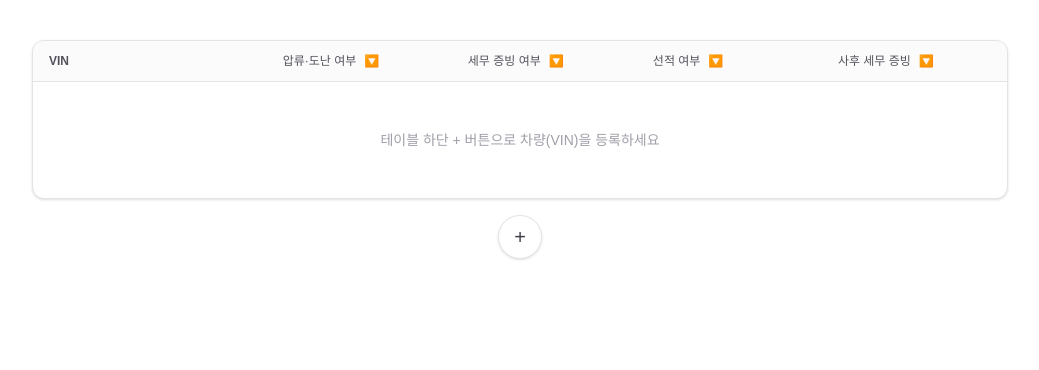
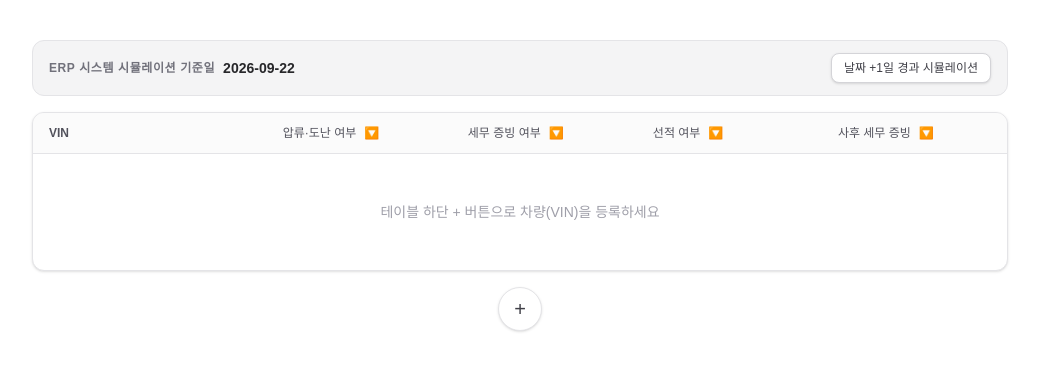
Before and after one commit to aiden0413/erp-task, a Next.js app: page / in a window 1280 px wide. Shown: the top 370 px of the page, without its empty margins (120-1159 px from the left). Built offline with nearby package versions, Linux system fonts and the light colour scheme.

Commit message:
날짜변경 및 기한초과 추가

```diff
--- a/app/components/VehicleTable.tsx
+++ b/app/components/VehicleTable.tsx
@@ -4,7 +4,6 @@ import { ColumnFilter } from "@/app/components/ColumnFilter";
 import { StatusBadge } from "@/app/components/StatusBadge";
 import {
   deadlineText,
-  postEvidenceView,
   seizureTheftView,
   shipmentView,
   taxEvidenceView,
@@ -37,6 +36,7 @@ export const filterColumns = [
       { label: "완비", value: "complete" },
       { label: "미비", value: "incomplete" },
       { label: "해당없음", value: "not_applicable" },
+      { label: "기한 초과", value: "overdue" },
     ],
   },
   {
--- a/app/constants/vehicleStatus.ts
+++ b/app/constants/vehicleStatus.ts
@@ -24,6 +24,7 @@ export const taxEvidenceView: Record<TaxEvidenceStatus, StatusView> = {
   complete: { label: "완비", dot: color.green },
   incomplete: { label: "미비", dot: color.orange },
   not_applicable: { label: "해당없음", dot: color.red },
+  overdue: { label: "기한 초과", dot: color.red },
 };
 
 export const shipmentView: Record<ShipmentStatus, StatusView> = {
--- a/app/page.tsx
+++ b/app/page.tsx
@@ -6,13 +6,16 @@ import VinRegisterModal from "@/app/components/VinRegisterModal";
 import { VehicleTable } from "@/app/components/VehicleTable";
 import { mockVehicles } from "@/app/data/mockData";
 import type { Vehicle, Filters } from "@/app/types";
-import { initialFilters, filterVehicles } from  "@/app/utils/vehicleFilters";
+import { initialFilters, filterVehicles } from "@/app/utils/vehicleFilters";
 
 export default function Home() {
   const [vehicles, setVehicles] = useState<Vehicle[]>([]);
   const [filters, setFilters] = useState<Filters>(initialFilters);
   const [isRegisterOpen, setIsRegisterOpen] = useState(false);
   const [selectedVin, setSelectedVin] = useState<string | null>(null);
+
+  // 시뮬레이션 기준일 상태 추가 (오늘 날짜 기준)
+  const [currentDate, setCurrentDate] = useState<string>("2026-09-22");
 
   const added = new Set(vehicles.map((v) => v.vin));
   const nextVin =
@@ -49,8 +52,49 @@ export default function Home() {
     );
   }
 
+  // 날짜를 +1일 시뮬레이션하는 함수
+  function handleAdvanceDay() {
+    const dateObj = new Date(currentDate);
+    dateObj.setDate(dateObj.getDate() + 1);
+    const nextDateStr = dateObj.toISOString().split("T")[0];
+    setCurrentDate(nextDateStr);
+
+    // 차량들의 사후 증빙 기한을 1씩 감소
+    setVehicles((prev) =>
+      prev.map((v) => {
+        if (v.postEvidenceDaysRemaining === null) return v;
+
+        const nextDays = v.postEvidenceDaysRemaining - 1;
+        const isOverdue = nextDays < 0;
+
+        return {
+          ...v,
+          postEvidenceDaysRemaining: nextDays,
+          taxEvidenceStatus: isOverdue ? "overdue" : v.taxEvidenceStatus,
+          shipmentStatus: isOverdue ? "hard_blocked" : v.shipmentStatus,
+        };
+      }),
+    );
+  }
+
   return (
     <main className="mx-auto flex min-h-full w-full max-w-5xl flex-col px-6 py-10">
+      {/* 테이블 상단에 현재 날짜 및 [+1일 경과] 버튼 배치 */}
+      <div className="mb-4 flex items-center justify-between rounded-xl bg-zinc-100 px-4 py-3 border border-zinc-200">
+        <div className="flex items-center gap-2">
+          <span className="text-xs font-semibold text-zinc-500 uppercase tracking-wider">ERP 시스템 시뮬레이션 기준일</span>
+          <span className="text-sm font-bold text-zinc-800">{currentDate}</span>
+        </div>
+        <button
+          type="button"
+          onClick={handleAdvanceDay}
+          className="inline-flex items-center gap-1.5 rounded-lg bg-white px-3 py-1.5 text-xs font-medium text-zinc-700 shadow-sm border border-zinc-300 hover:bg-zinc-50 transition-colors cursor-pointer"
+        >
+          <span>날짜 +1일 경과 시뮬레이션</span>
+        </button>
+      </div>
+
+      {/* 테이블 컴포넌트 */}
       <VehicleTable
         vehicles={vehicles}
         filteredVehicles={filteredVehicles}
@@ -63,6 +107,7 @@ export default function Home() {
         onOpenRegister={() => setIsRegisterOpen(true)}
       />
 
+      {/* VIN 등록 모달 컴포넌트 */}
       {isRegisterOpen ? (
         <VinRegisterModal
           initialVin={nextVin}
@@ -73,6 +118,7 @@ export default function Home() {
         />
       ) : null}
 
+      {/* 테이블 row 상세 모달 컴포넌트 */}
       {selected ? (
         <VehicleDetailModal
           vehicle={selected}
--- a/app/types/index.ts
+++ b/app/types/index.ts
@@ -2,7 +2,7 @@
 export type SeizureTheftStatus = "clear" | "blocked";
 
 /** 세무 증빙 */
-export type TaxEvidenceStatus = "complete" | "incomplete" | "not_applicable";
+export type TaxEvidenceStatus = "complete" | "incomplete" | "not_applicable" | "overdue";
 
 /** 선적 */
 export type ShipmentStatus = "approved" | "fast_track" | "hard_blocked";
```
